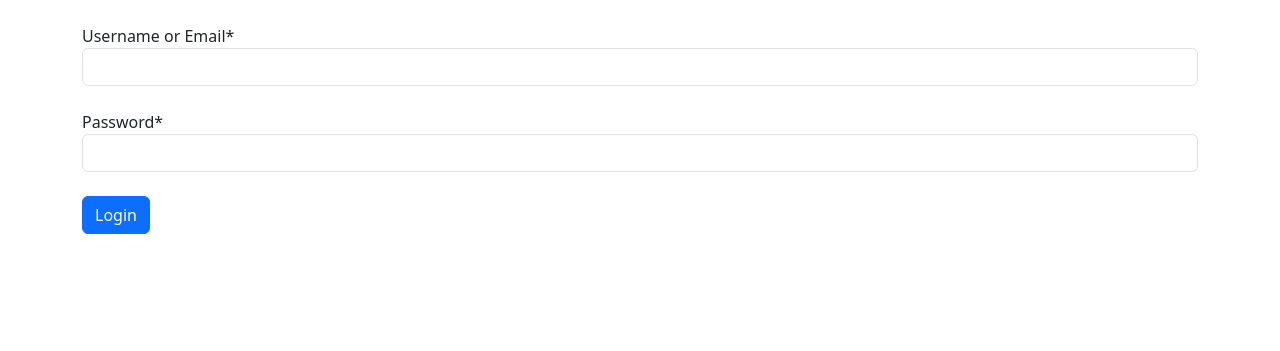
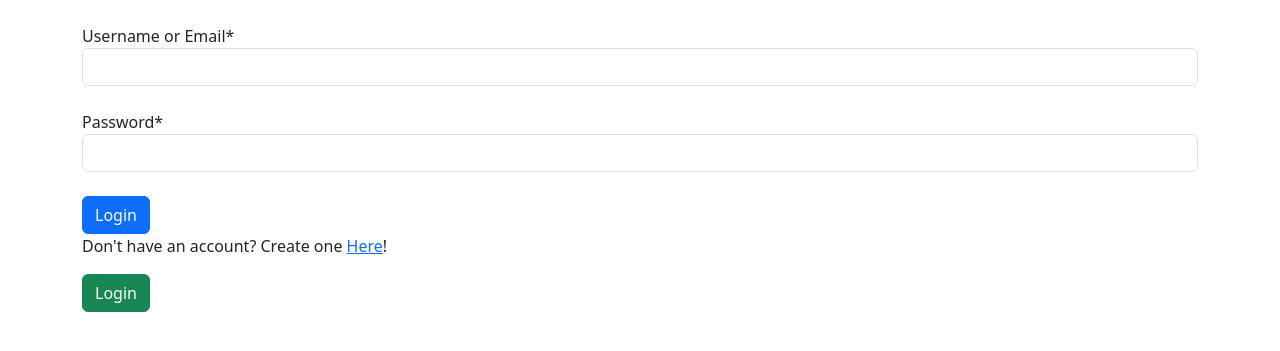
Before and after one commit to DivakarSai/User-pages, a Django app: page /login in a window 1280 px wide. Shown: the part 56-407 px from the top of the page. Run offline with Django 5.2, Linux system fonts and the light colour scheme.

Commit message:
login form corrected

```diff
--- a/website/main/templates/registration/login.html
+++ b/website/main/templates/registration/login.html
@@ -15,5 +15,7 @@
         </div>
         <br>
         <button type="submit" class = "btn btn-primary">Login</button>
+        <p>Don't have an account? Create one <a href="/sign-up">Here</a>!</p>
+        <button type="submit" class="btn btn-success">Login</button>
     </form>
 {% endblock %}
```
